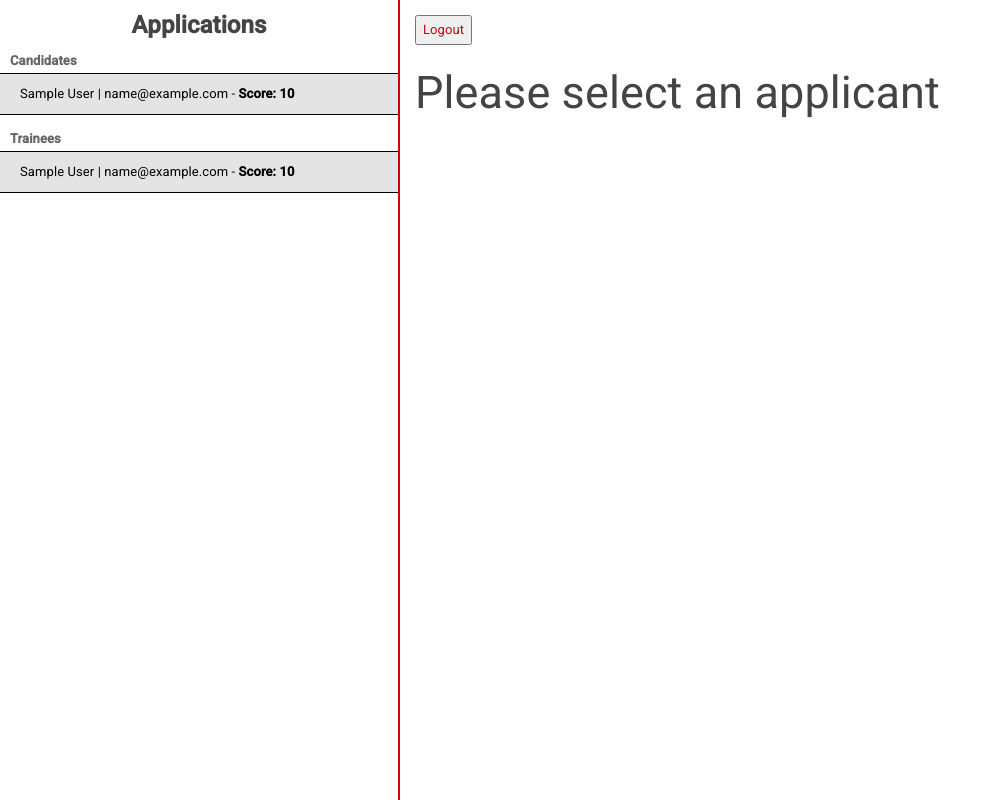
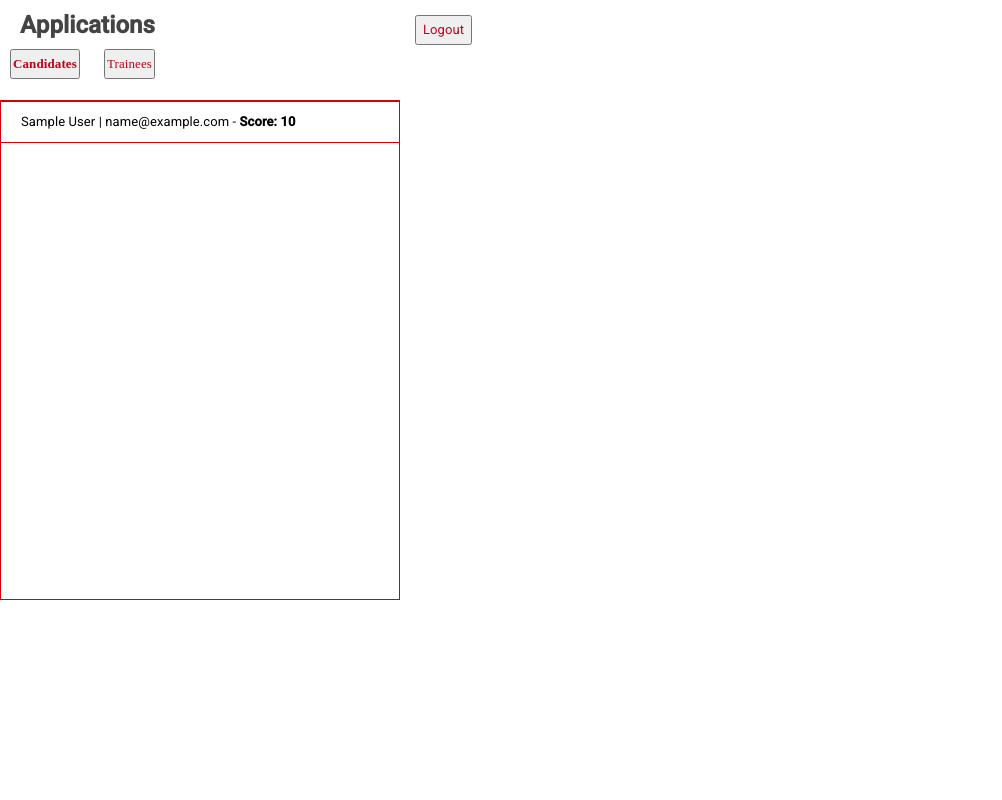
Before and after one commit to Jma353/CuAppSite-Django, a Django app: page /app-admin/portal in a window 1280 px wide. Shown: the whole page, without its empty margins (0-1002 px from the left). Run offline with Django 3.2, Linux system fonts and the light colour scheme; a user stored in the database is signed in; tables that the repository leaves empty hold one stand-in row (values such as "Sample post"); some libraries are stand-ins or nearby versions.

Commit message:
Further development of admin panel

```diff
--- a/cuappsite/views.py
+++ b/cuappsite/views.py
@@ -353,10 +353,24 @@ class AdminPortal(View):
 		# Two types of get requests
 
 
-		if received_json_data.get('email'):
-			u = AppDevUser.objects.get(email=received_json_data['email'])
+		if received_json_data.get('candidate-email'):
+			u = AppDevUser.objects.get(email=received_json_data['candidate-email'])
+			return JsonResponse({ 'first_name': u.first_name,
+														'last_name': u.last_name,
+														'email': u.email,
+														'year': str(u.year),
+														'major': u.major,
+														'role': u.candidate.role,
+														'essay': u.candidate.essay,
+														'score': u.candidate.score
+
+													})
+		elif received_json_data.get('trainee-email'):
+			u = AppDevUser.objects.get(email=received_json_data['trainee-email'])
 			return JsonResponse({ 'first_name': u.first_name,
 														'last_name': u.last_name
+
+
 													})
 
 		elif received_json_data.get('logout'):
--- a/static/css/admin/admin-portal.css
+++ b/static/css/admin/admin-portal.css
@@ -7,12 +7,11 @@
   z-index: 1;
   position: absolute;
   width: 0; /* By default, doesn't display, so width = 0 */
-  height: 100%; /* Always takes up the entire height of the page */
   overflow-y: hidden; /* Content takes up more than the width --> hidden */
   background: white;
-  border-right: 2px solid rgb(210, 0, 13);
+  height: 100%;
+  /* border-right: 2px solid rgb(210, 0, 13); */
   opacity: 1;
-  overflow: scroll;
  }
 
  /* Main content section */
@@ -36,7 +35,24 @@
 }
 
 .sidebar-nav {
+  height: 100%;
+}
 
+.sidebar-list {
+  margin-top: 100px;
+  height: 500px;
+  overflow: scroll;
+  border: 1px solid rgb(210, 0, 13);
+}
+
+
+.sidebar-top {
+  position: fixed !important;
+  top: 0;
+  left: 0;
+  z-index: 9999;
+  clear: right;
+  height: 20%;
 }
 
 .sidebar-nav ul {
@@ -54,9 +70,9 @@
   display: block; /* So they look like buttons */
   text-decoration: none;
   color: black;
-  background: rgb(228, 228, 228);
-  border-top: 1px solid black;
-  border-bottom: 1px solid black;
+  background: white;
+  border-top: 1px solid rgb(210, 0, 13);
+  border-bottom: 1px solid rgb(210, 0, 13);
 }
 
 .sidebar-nav li a:hover {
@@ -69,6 +85,27 @@
   margin-left: 10px;
 }
 
+.candidates {
+  float: left;
+  padding: 1px;
+}
+
+.trainees {
+  float: right;
+  padding: 1px;
+
+}
+
+.applications {
+  margin-left: 20px;
+}
+
+.active-section {
+  font-weight: bold !important;
+}
+
+
+
 .applicantSelected {
   background: rgb(210, 0, 13) !important;
 }
--- a/static/js/admin/admin-portal.js
+++ b/static/js/admin/admin-portal.js
@@ -1,5 +1,76 @@
+
+// Indicates whether an applicant is currently selected
+var applicantSelected = null;
+
+
+function traineeClicked(e, thisClicked) {
+
+	console.log('applicant selected');
+	thisClicked.addClass('applicantSelected');
+
+	if (applicantSelected != null) {
+		applicantSelected.removeClass('applicantSelected');
+	}
+
+	applicantSelected = thisClicked;
+	var text = applicantSelected.text();
+	text = text.split('|')[1].trim().split('-')[0].trim();
+	console.log(text);
+	var myJSON = { 'trainee-email': text };
+	var url = window.location.pathname;
+
+	$.ajax({
+		url: url,
+		type: 'POST',
+		data: JSON.stringify(myJSON),
+		contentType: 'applicantion/JSON; charset=utf-8',
+		dataType: 'JSON',
+		success: function(json) {
+			console.log("Got here as well");
+			$('.field').remove();
+			$('.sub-title').remove();
+			$('.info-section').append('<h4 class="field light-face">Name: '
+													+ json['first_name'] + ' ' + json['last_name'])
+		}
+	});
+}
+
+
+
+function candidateClicked(e, thisClicked) {
+
+	console.log('applicant selected');
+	thisClicked.addClass('applicantSelected');
+
+	if (applicantSelected != null) {
+		applicantSelected.removeClass('applicantSelected');
+	}
+
+	applicantSelected = thisClicked;
+	var text = applicantSelected.text();
+	text = text.split('|')[1].trim().split('-')[0].trim();
+	console.log(text);
+	var myJSON = { 'candidate-email': text };
+	var url = window.location.pathname;
+
+	$.ajax({
+		url: url,
+		type: 'POST',
+		data: JSON.stringify(myJSON),
+		contentType: 'application/JSON; charset=utf=8',
+		dataType: 'JSON',
+		success: function(json) {
+			$('.field').remove();
+			$('.sub-title').remove();
+			$('.info-section').append('<h4 class="field light-face">Name: '
+													+ json['first_name'] + ' ' + json['last_name'])
+		}
+	});
+
+}
+
+
 $(document).ready(function(){
-	console.log("Hello world!");
 
 
 
@@ -50,56 +121,21 @@ $(document).ready(function(){
 	});
 
 
-	// Indicates whether an applicant is currently selected
-	var applicantSelected = null;
-
-	// To display when someone is not selected
-	if (applicantSelected == null) {
-		$('.info-section').append("<h2 class='sub-title'>Please select an applicant</h2>");
-	}
-
 
 
 	// On selection of a trainee
 	$('.trainee').on("click", function(e) {
-		$(this).addClass('applicantSelected');
-
-		if (applicantSelected != null) {
-			applicantSelected.removeClass('applicantSelected');
-		}
-
-		applicantSelected = $(this);
-		var text = $(this).text();
-		applicantSelected = $(this); // So we can make this background not red when we select someone else
-		text = text.split('|')[1].trim();
-		text = text.split('-')[0].trim();
-		console.log(text);
-		var myJSON = { 'email': text }
-		var url = window.location.pathname;
-
-		$.ajax({
-			url: url,
-			type: 'POST',
-			data: JSON.stringify(myJSON),
-			contentType: 'applicantion/JSON; charset=utf-8',
-			dataType: 'JSON',
-			success: function(json) {
-				console.log("Got here as well");
-				$('.field').remove();
-				$('.sub-title').remove();
-				$('.info-section').append('<h4 class="field light-face">Name: '
-														+ json['first_name'] + ' ' + json['last_name'])
-			}
-		})
+		traineeClicked(e, $(this));
+	});
 
 
 
+	// On selection of a candidate
+	$('.candidate').on("click", function(e) {
+		candidateClicked(e, $(this));
 	});
 
 
 
 
-
-
-
 });
--- a/templates/admin/admin-portal.html
+++ b/templates/admin/admin-portal.html
@@ -15,19 +15,14 @@
 	<!-- Sidebar  -->
 	<div id="sidebar-wrapper">
 		<div class="sidebar-nav">
-			<h4 style="text-align:center;"><strong>Applications</strong></h4>
-			<div class="section"><strong>Candidates</strong></div>
-			<ul>
-				{% for candidate in candidates %}
-					<li><a class="">{{ candidate }} - <strong>Score: {% if candidate.candidate.score == None %}None{% else %}{{ candidate.candidate.score }}{% endif %}</strong></a></li>
-				{% endfor %}
-			</ul>
-			<div class="section"><strong>Trainees</strong></div>
-			<ul>
-				{% for trainee in trainees %}
-					<li><a class="trainee">{{ trainee }} - <strong>Score: {% if trainee.trainee.score == None %}None{% else %}{{ trainee.trainee.score }}{% endif %}</strong></a></li>
-				{% endfor %}
-			</ul>
+			<div class="sidebar-top">
+				<h4 class="applications"><strong>Applications</strong></h4>
+				<button class="section red-link candidates light-face active-section">Candidates</button>
+				<button class="section red-link trainees light-face">Trainees</button>
+			</div>
+			<div class="sidebar-list">
+				<ul>{% for candidate in candidates %}<li><a class="candidate">{{ candidate }} - <strong>Score: {% if candidate.candidate.score == None %}None{% else %}{{ candidate.candidate.score }}{% endif %}</strong></a></li>{% endfor %}</ul>
+			</div>
 		</div>
 
 	</div>
@@ -51,5 +46,67 @@
 {% endblock %}
 
 {% block include_js %}
-<script src="{% static 'js/admin/admin-portal.js' %}?{% now 'U' %}"></script>
+
+<script type="text/javascript" src="{% static 'js/admin/admin-portal.js' %}?{% now 'U' %}"></script>
+
+<script type="text/javascript">
+$(document).ready(function () {
+	// Deals with switching sections
+
+	$.getScript("{% static 'js/admin/admin-portal.js' %}");
+
+	// Switching to candidates section
+	$('.candidates').on('click', function(e) {
+		applicantSelected = null;
+		$('.field').remove();
+
+		$(this).addClass('active-section');
+		$('.trainees').removeClass('active-section');
+		$('.trainee').remove(); // Remove the current sidebar list
+		$('.sidebar-list ul').remove();
+		var sidebarList = $('.sidebar-list');
+		sidebarList.append('<ul>{% for candidate in candidates %}<li><a class="candidate">{{ candidate }} - <strong>Score: {% if candidate.candidate.score == None %}None{% else %}{{ candidate.candidate.score }}{% endif %}</strong></a></li>{% endfor %}</ul>');
+		$('.candidate').on("click", function(e) {
+			candidateClicked(e, $(this));
+		})
+
+	});
+
+
+
+	// Switching to trainees section
+	$('.trainees').on('click', function(e) {
+		applicantSelected = null;
+				// To display when someone is not selected
+		$('.field').remove();
+
+		$(this).addClass('active-section');
+		$('.candidates').removeClass('active-section');
+		$('.candidate').remove();
+		$('.sidebar-list ul').remove();
+		$('.sidebar-list').append('<ul>{% for trainee in trainees %}<li><a class="trainee">{{ trainee }} - <strong>Score: {% if trainee.trainee.score == None %}None{% else %}{{ trainee.trainee.score }}{% endif %}</strong></a></li>{% endfor %}</ul>');
+
+				// On selection of a trainee
+		$('.trainee').on("click", function(e) {
+			traineeClicked(e, $(this));
+		});
+
+
+	});
+
+
+
+});
+
+
+
+
+</script >
+
+
+
+
+
+
+
 {% endblock %}
```
Also changed, not shown: 2 other files.
